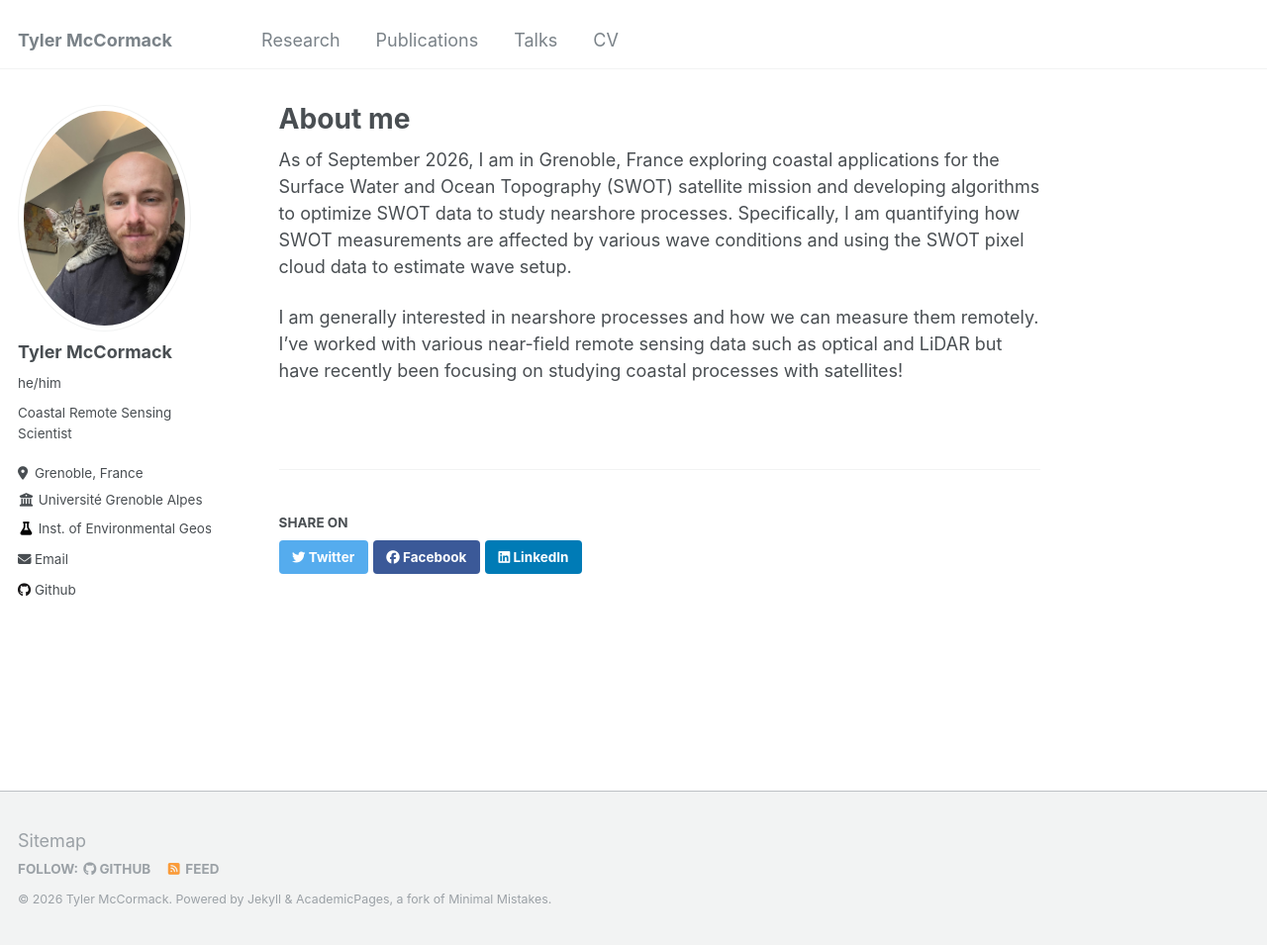
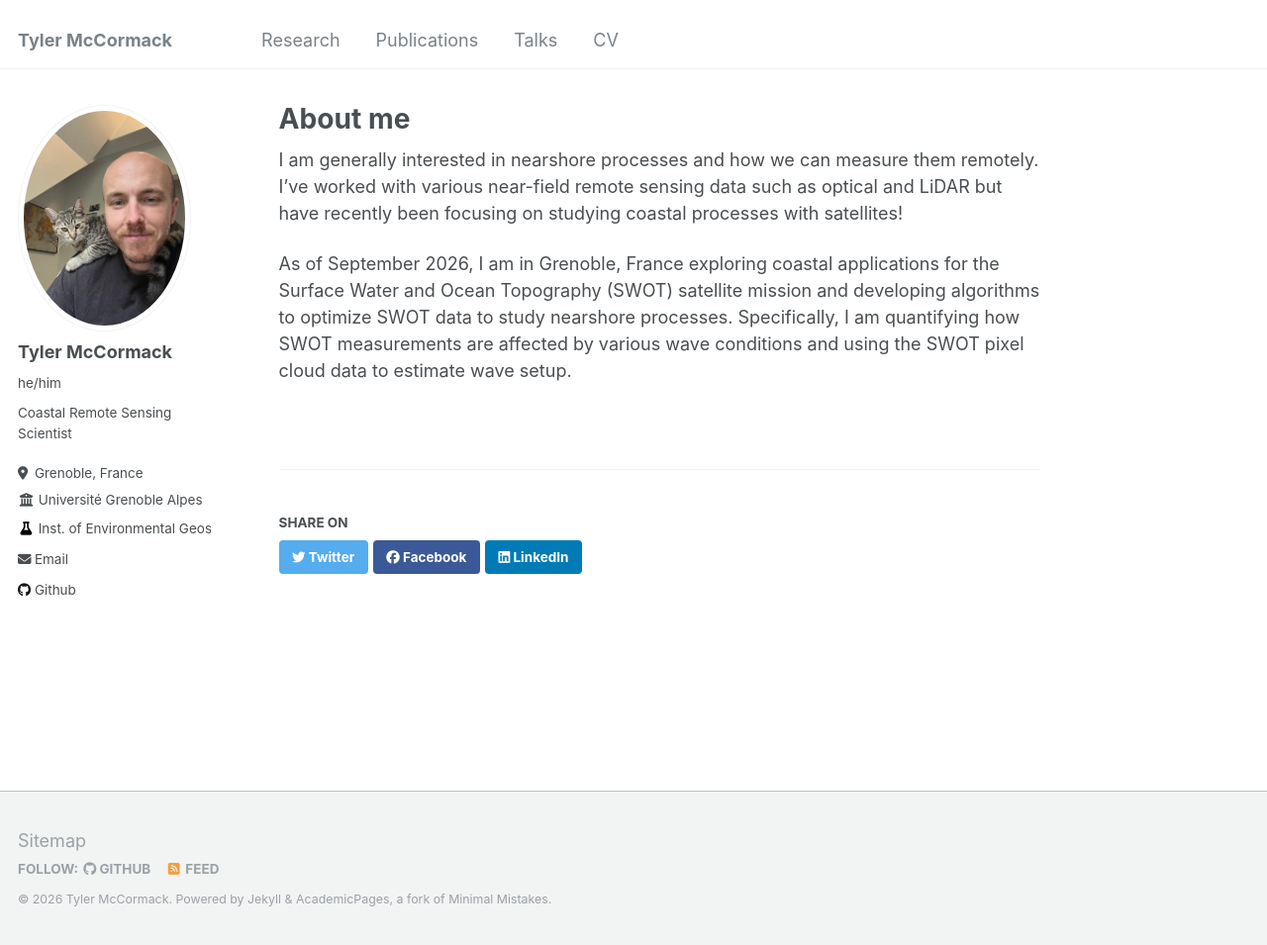
Before and after one commit to tylermccormack-research/tylermccormack-research.github.io, a Jekyll site: the page built from _pages/about.md, in a window 1280 px wide and 955 px high. Shown: the whole window at 99% size. Built offline with Jekyll 4.4.1, drawn with Linux system fonts in a browser that asks for light colours.

```diff
--- a/_pages/about.md
+++ b/_pages/about.md
@@ -6,7 +6,6 @@ redirect_from:
   - /about/
   - /about.html
 ---
+I am generally interested in nearshore processes and how we can measure them remotely. I've worked with various near-field remote sensing data such as optical and LiDAR but have recently been focusing on studying coastal processes with satellites!
 
 As of September 2026, I am in Grenoble, France exploring coastal applications for the Surface Water and Ocean Topography (SWOT) satellite mission and developing algorithms to optimize SWOT data to study nearshore processes. Specifically, I am quantifying how SWOT measurements are affected by various wave conditions and using the SWOT pixel cloud data to estimate wave setup.
-
-I am generally interested in nearshore processes and how we can measure them remotely. I've worked with various near-field remote sensing data such as optical and LiDAR but have recently been focusing on studying coastal processes with satellites!
```
